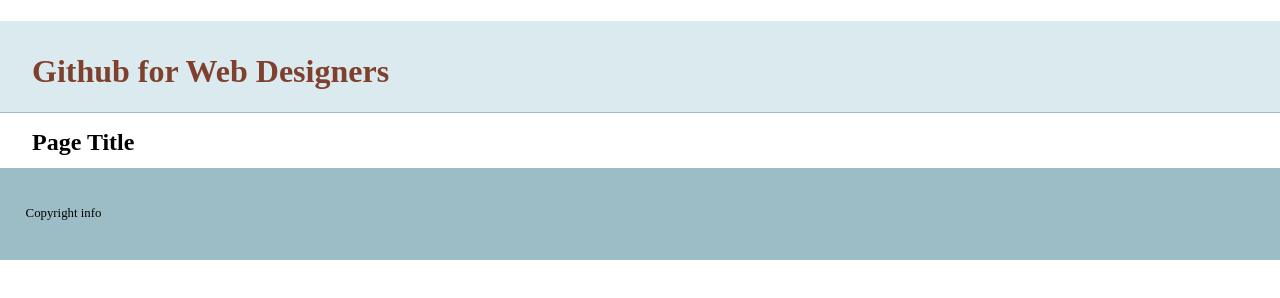
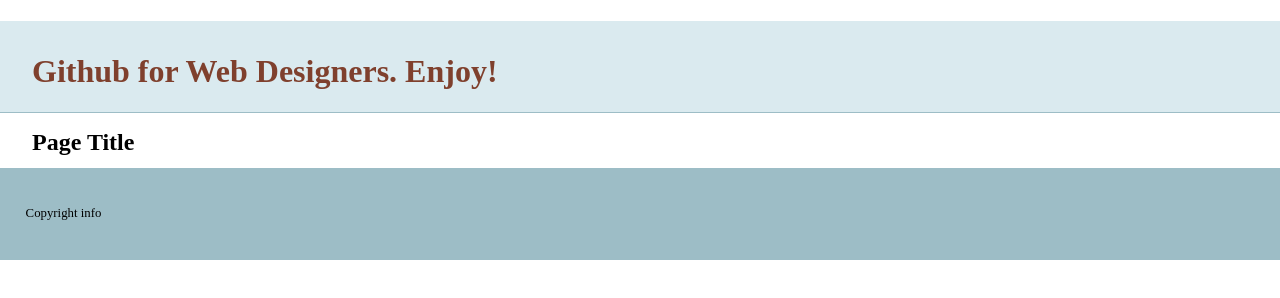
Before and after one commit to MilanPalSingh/git-basics, a plain HTML site: page index.html in a window 1280 px wide. Drawn offline with nearby package versions, Linux system fonts and the light colour scheme.

Commit message:
windows client
checking out

```diff
--- a/index.html
+++ b/index.html
@@ -14,7 +14,7 @@
     </head>
     <body>
     <header>
-	<h1><span aria-hidden="true" data-icon="&#xE087;" class="github-icon"></span> Github for Web Designers</h1>
+	<h1><span aria-hidden="true" data-icon="&#xE087;" class="github-icon"></span> Github for Web Designers. Enjoy!</h1>
     </header>
     <nav id="pageNav">
     </nav>
```
